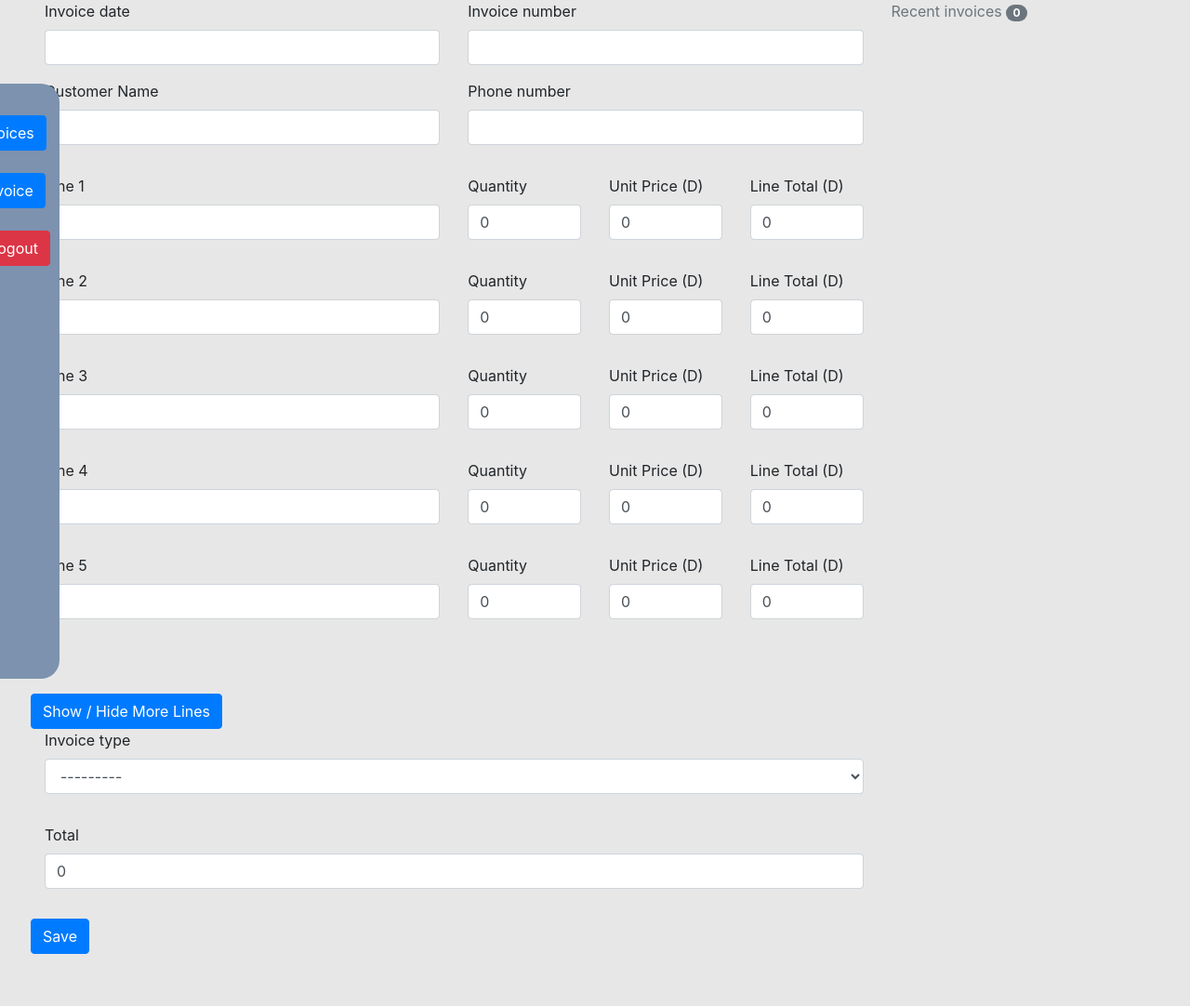
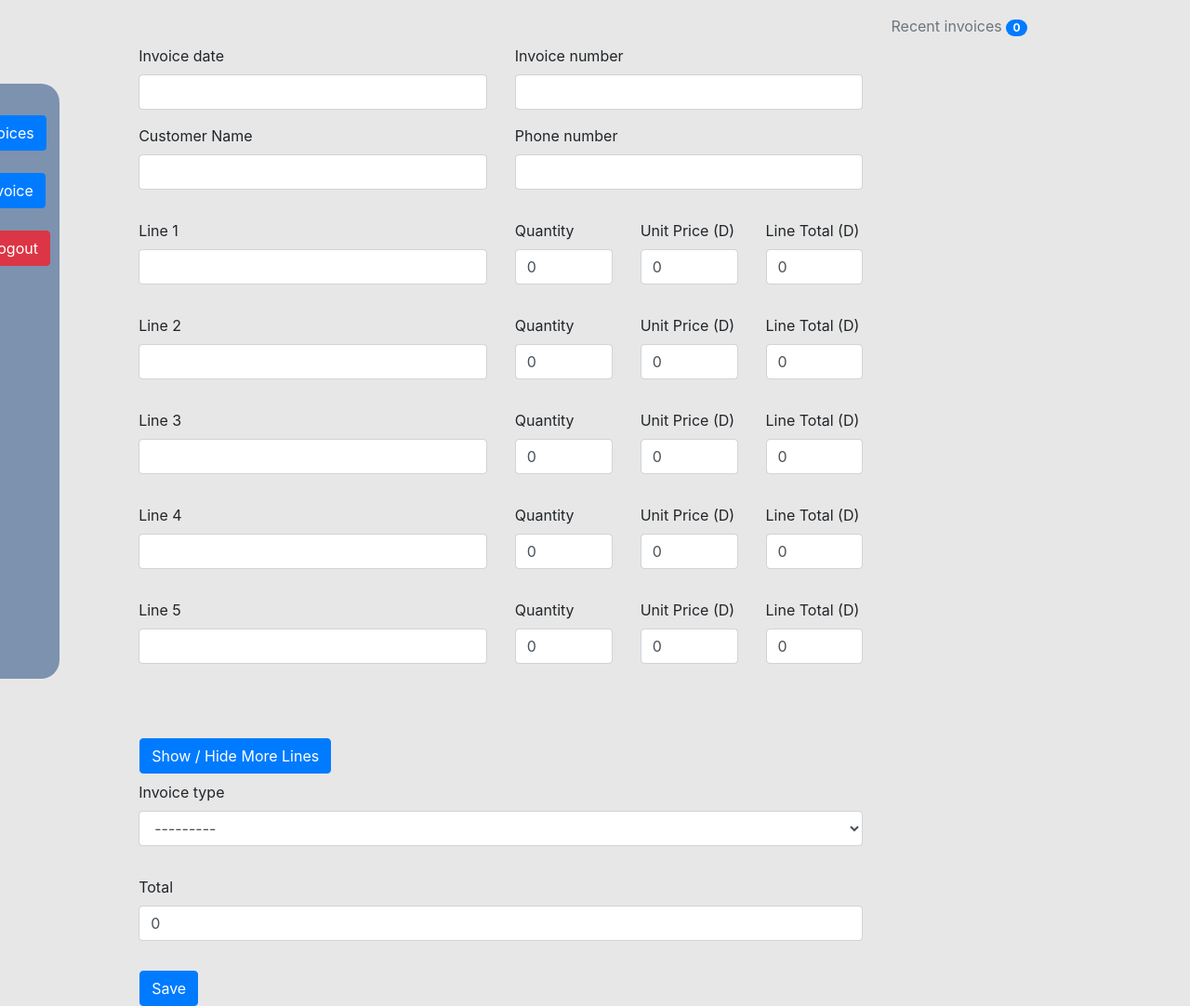
Before and after one commit to dobbiedts/Invmgmt, a Django app: page /add_invoice/ in a window 1280 px wide. Shown: the whole page at 93% size. Before the commit the page ends 1026 px from the top, so only its background shows below. Run offline with Django 3.2, Linux system fonts and the light colour scheme; a user stored in the database is signed in; data that the repository does not hold is empty; some libraries are stand-ins or nearby versions.

Commit message:
frontend modifications

```diff
--- a/invmgmt/forms.py
+++ b/invmgmt/forms.py
@@ -1,7 +1,11 @@
 from .models import Invoice
 from django import forms
 
+class DateInput(forms.DateInput):
+    input_type = 'date'
+
 class InvoiceForm(forms.ModelForm):
+    entry_date = forms.DateTimeField(required=False, widget = DateInput)
     class Meta:
         model = Invoice
         fields = ['name', 'phone_number', 'invoice_date','invoice_number',
@@ -15,7 +19,7 @@ class InvoiceForm(forms.ModelForm):
 				'line_eight', 'line_eight_quantity', 'line_eight_unit_price', 'line_eight_total_price',
 				'line_nine', 'line_nine_quantity', 'line_nine_unit_price', 'line_nine_total_price',
 				'line_ten', 'line_ten_quantity', 'line_ten_unit_price', 'line_ten_total_price',
-				'total', 'paid', 'invoice_type',
+				'total', 'paid', 'invoice_type', 'entry_date'
 				]
     def clean_invoice_number(self):
         invoice_number = self.cleaned_data.get('invoice_number')
@@ -31,9 +35,9 @@ class InvoiceForm(forms.ModelForm):
 
 
 
-
 class InvoiceSearchForm(forms.ModelForm):
     generate_invoice = forms.BooleanField(required=False)
+
     class Meta:
         model = Invoice
         fields = ['invoice_number', 'name', 'generate_invoice']
--- a/invmgmt/templates/add_invoice.html
+++ b/invmgmt/templates/add_invoice.html
@@ -20,8 +20,10 @@
 {% include 'navbar.html' %}
 <body>
    <div class = "row px-5">
-	  <div class="col-sm-9">
-    <form method='POST' action=''>{% csrf_token %}
+   <div class="col-sm-1"></div>
+	  <div class="col-sm-8">
+    <form method='POST' action='' class="mt-5">
+    {% csrf_token %}
         <div class="row" >
 
 
@@ -141,7 +143,7 @@
                     {{ form.line_eight_total_price|as_crispy_field }}
                  </div>
 
-                 <button id='more-line' type="button" class="btn btn-primary">Show / Hide More Lines</button>
+                 <button id='more-line' type="button" class="btn btn-primary ml-3 mb-2">Show / Hide More Lines</button>
                   <div class="form-group col-md-12">
                     {{ form.invoice_type|as_crispy_field }}
                   </div>
@@ -150,7 +152,7 @@
                   </div>
 
 
-                <button type="submit" class="btn btn-primary">Save</button>
+                <button type="submit" class="btn btn-primary ml-3">Save</button>
 
                 <!-- <input type="submit" value='Submit'/>   -->
 
@@ -159,11 +161,11 @@
        </form>
       </div><!-- End myform -->
 
-       <div class="col-sm-3">
+       <div class="col-sm-3 mt-3">
 	        <div>
-	          <div>
+	          <div class="mb-3">
 	            <span class="text-muted">Recent invoices</span>
-	            <span class="badge badge-secondary badge-pill">{{total_invoice}}</span>
+	            <span class="badge badge-primary badge-pill">{{total_invoice}}</span>
 	          </div>
 	          {% for instance in recent_invoice %}
 	          <ul class="list-group mb-3  shadow">
```
Also changed, not shown: invmgmt/templates/list_item.html (+13 -8 lines), 8 other files.
